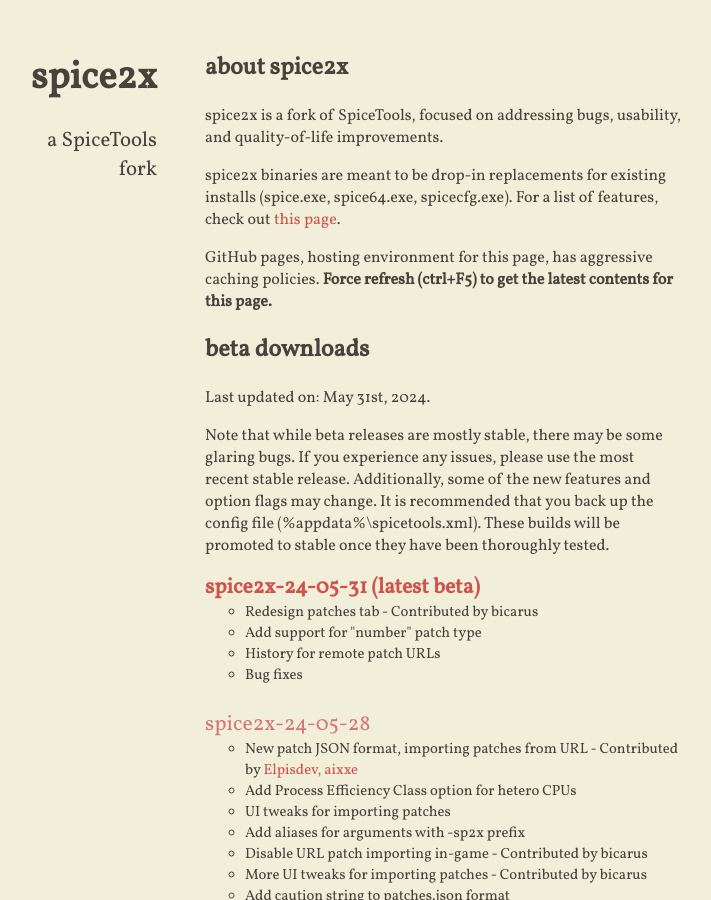
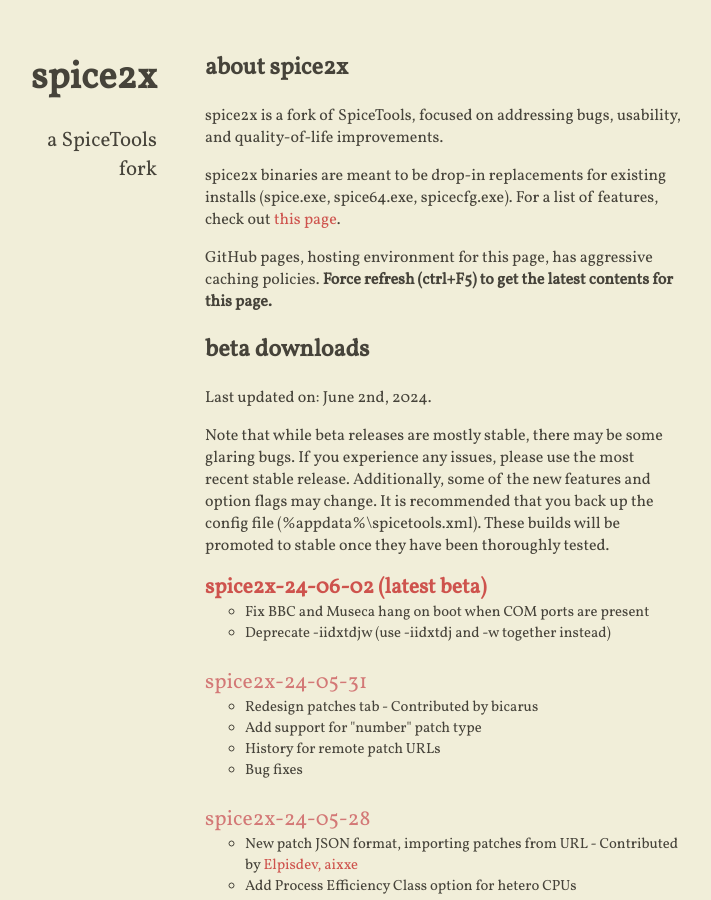
Before and after one commit to spice2x/spice2x.github.io, a Jekyll site: the page built from docs/index.html, in a window 1280 px wide and 900 px high. Shown: the whole window, without its empty margins (299-1010 px from the left). Built offline with Jekyll 4.4.1, drawn with Linux system fonts in a browser that asks for light colours; nearby versions of some CDN libraries.

Commit message:
24-06-02

```diff
--- a/docs/_includes/content.html
+++ b/docs/_includes/content.html
@@ -11,7 +11,7 @@
 
 <h2>beta downloads</h2>
 
-<p>Last updated on: May 31st, 2024.</p>
+<p>Last updated on: June 2nd, 2024.</p>
 
 <p>Note that while beta releases are mostly stable, there may be some glaring bugs. If you experience any issues, please
   use the most recent stable release. Additionally, some of the new features and option flags may change. It is
@@ -19,6 +19,15 @@
   stable once they have been thoroughly tested.
 </p>
 <ul class="downloads-beta highlight-latest">
+  <li>
+    <a class="download-link" href="https://github.com/spice2x/spice2x.github.io/releases/download/24-06-02/spice2x-24-06-02.zip">
+      spice2x-24-06-02
+    </a>
+    <ul>
+      <li>Fix BBC and Museca hang on boot when COM ports are present</li>
+      <li>Deprecate -iidxtdjw (use -iidxtdj and -w together instead)</li>
+    </ul>
+  </li>
   <li>
     <a class="download-link" href="https://github.com/spice2x/spice2x.github.io/releases/download/24-05-31/spice2x-24-05-31.zip">
       spice2x-24-05-31
```
